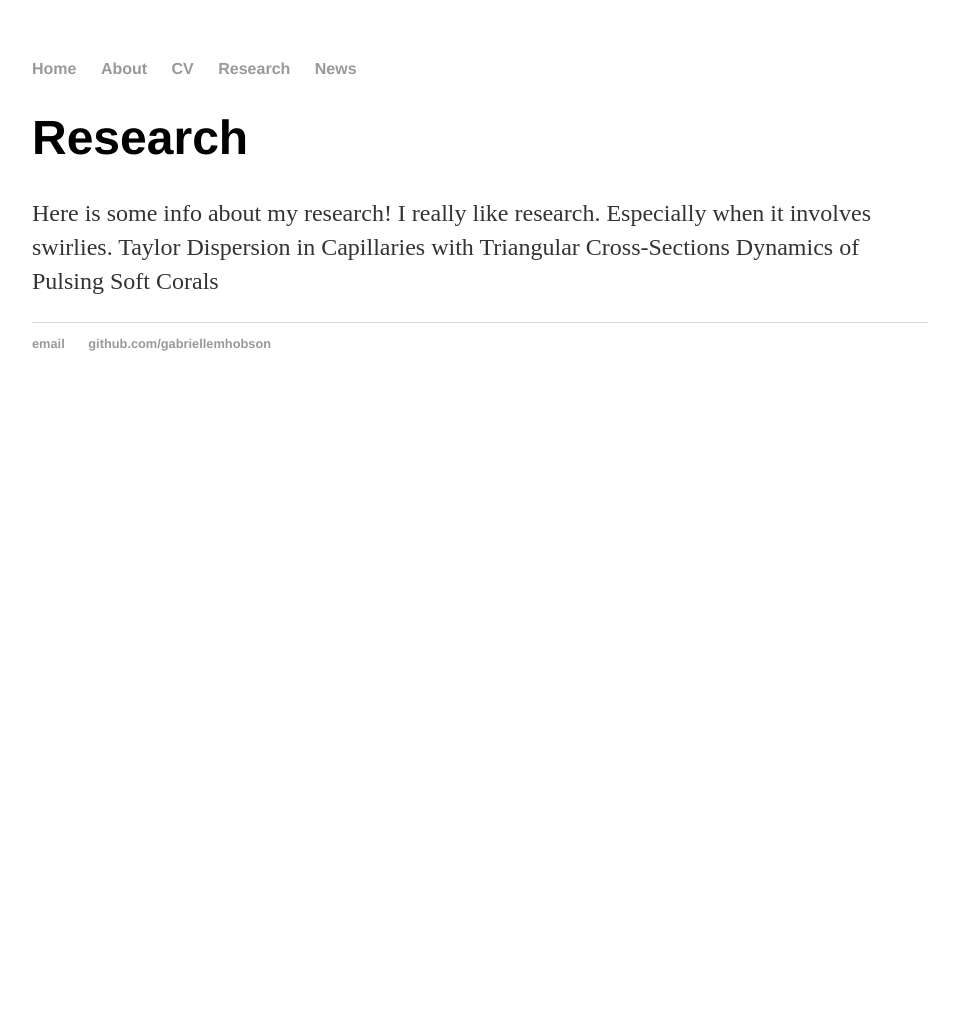
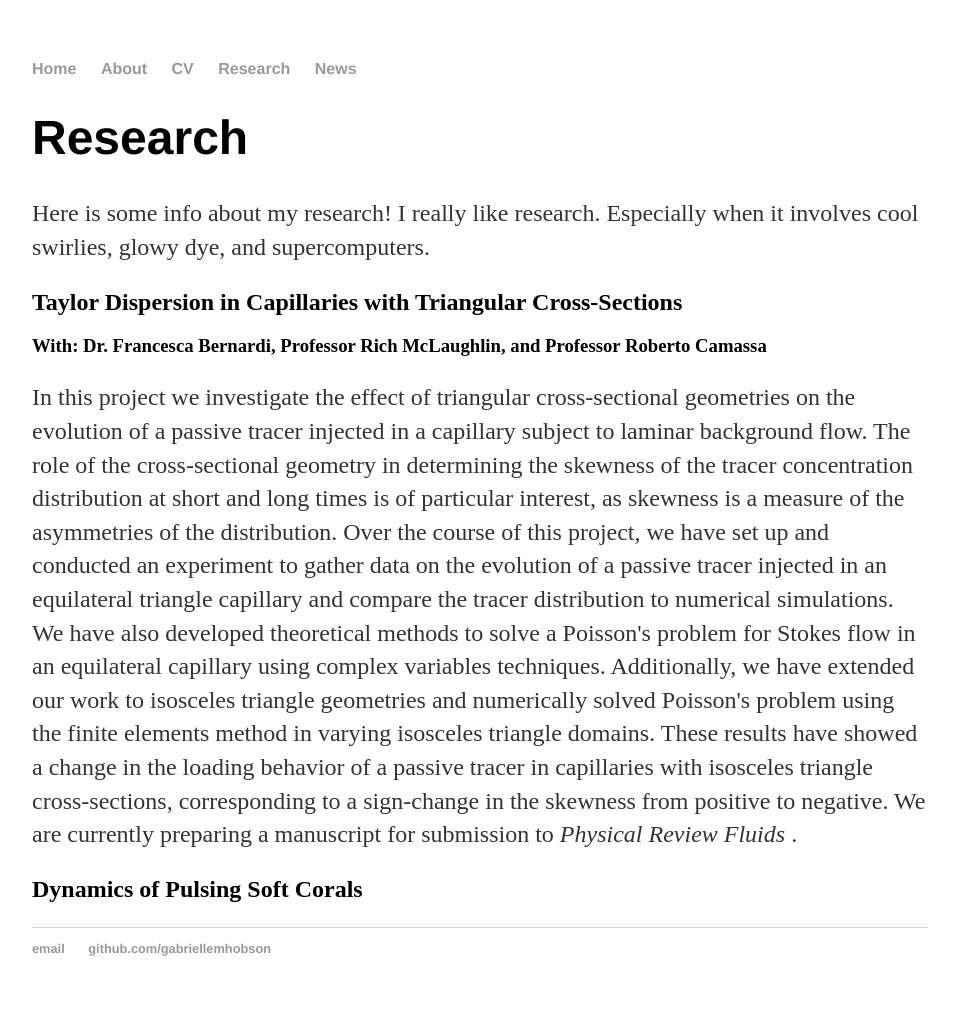
Before and after one commit to gabriellemhobson/gabriellemhobson.github.io, a Jekyll site: the page built from research/index.html, in a window 1280 px wide. Shown: the whole page, without its empty margins (160-1119 px from the left). Built offline with Jekyll 4.4.1, drawn with Linux system fonts in a browser that asks for light colours; before the commit the page ends 900 px from its top, so only the background shows below that.

```diff
--- a/research/index.html
+++ b/research/index.html
@@ -4,11 +4,19 @@
 ---
 <div class="blurb">
 	<h1>Research</h1>
-	<p> Here is some info about my research! I really like research. Especially when it involves swirlies.
-
-      Taylor Dispersion in Capillaries with Triangular Cross-Sections
-
-      Dynamics of Pulsing Soft Corals
-
-      </p>
+	<p> Here is some info about my research! I really like research. Especially when it involves cool swirlies, glowy dye, and supercomputers. </p>
+	<h2> Taylor Dispersion in Capillaries with Triangular Cross-Sections </h2>
+	<h3> With: Dr. Francesca Bernardi, Professor Rich McLaughlin, and Professor Roberto Camassa </h3>
+      	<p> In this project we investigate the effect of triangular cross-sectional geometries on the evolution
+		of a passive tracer injected in a capillary subject to laminar background flow.
+		The role of the cross-sectional geometry in determining the skewness of the tracer concentration distribution
+		at short and long times is of particular interest, as skewness is a measure of the asymmetries of the distribution.
+		Over the course of this project, we have set up and conducted an experiment to gather data on the evolution of a passive tracer injected in an equilateral
+		triangle capillary and compare the tracer distribution to numerical simulations. We have also developed theoretical methods to solve a Poisson's problem for Stokes flow in
+		an equilateral capillary using complex variables techniques. Additionally, we have extended our work to isosceles triangle geometries and numerically solved
+		Poisson's problem using the finite elements method in varying isosceles triangle domains. These results have showed a change in the loading behavior of a passive
+		tracer in capillaries with isosceles triangle cross-sections, corresponding to a sign-change in the skewness from positive to negative. We are currently preparing a
+		manuscript for submission to <i> Physical Review Fluids </i>. </p>
+	<h2> Dynamics of Pulsing Soft Corals </h2>
+     	<p> </p>
 </div><!-- /.blurb -->
```
